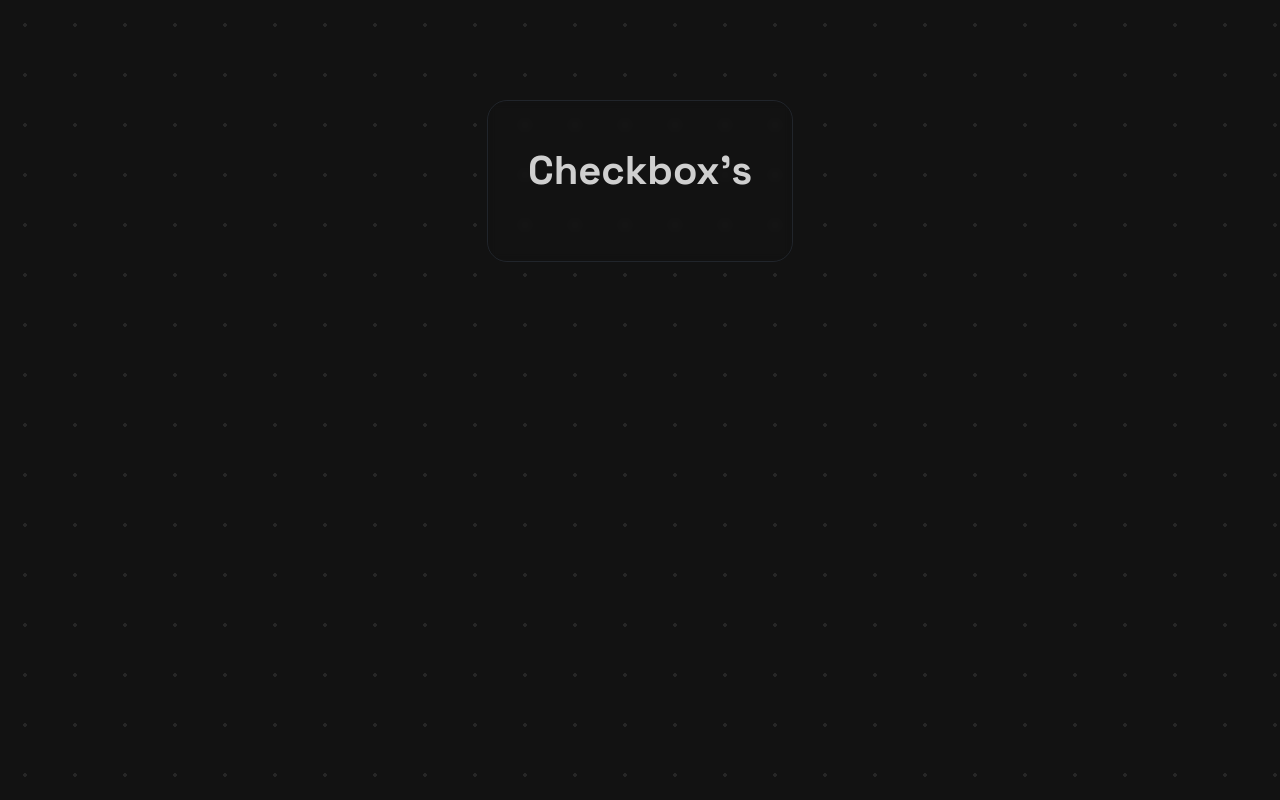
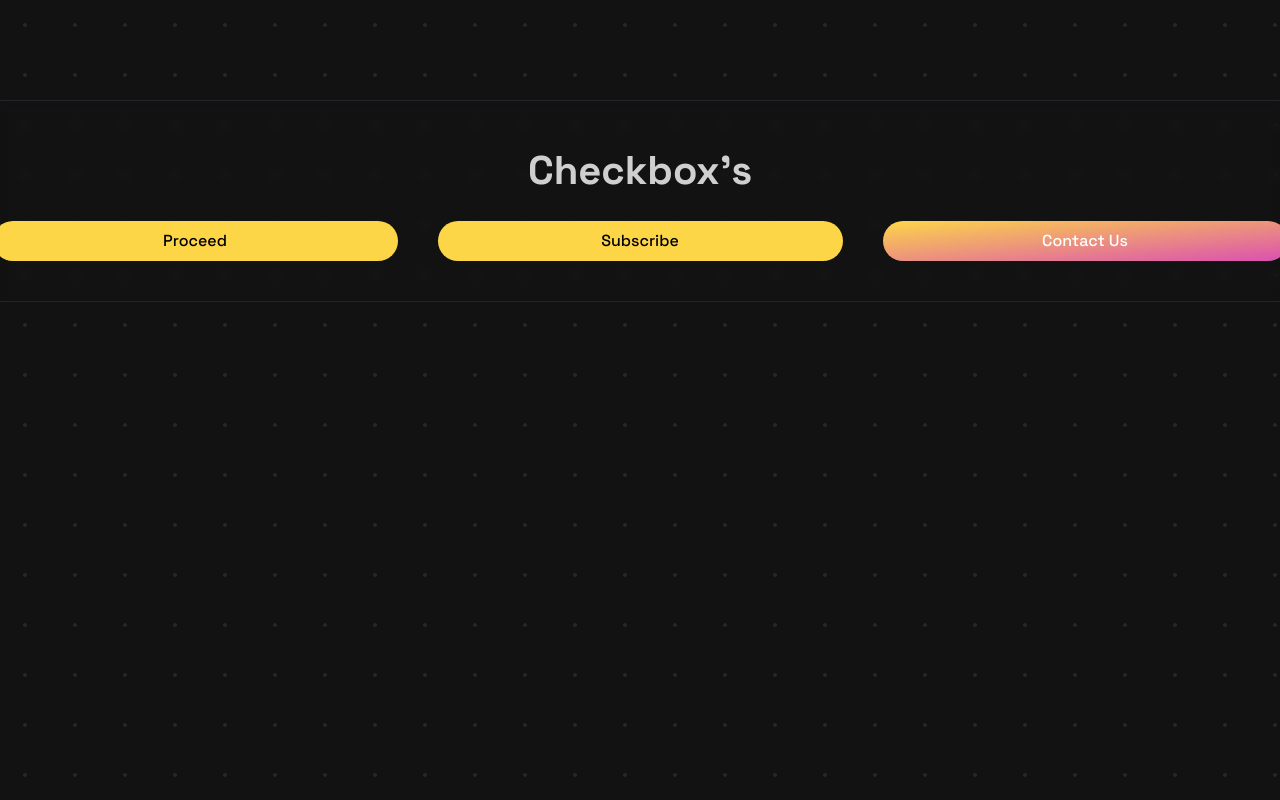
Before and after one commit to tublianchallenge/tublianchallenge, a SvelteKit app: page /deshawn_playground in a window 1280 px wide. Built offline with nearby package versions, Linux system fonts and the light colour scheme.

Commit message:
MarquisTheCoder: finsihed button Sun Nov 26 23:21:38 CST 2023

```diff
--- a/src/lib/components/buttons/Button.svelte
+++ b/src/lib/components/buttons/Button.svelte
@@ -2,15 +2,18 @@
 <!-- special button FDD648 DB50B1 tr br-->
 
 <!-- google button  transparen - FDD648 DB50B1 tr br outline -->
-<script lang="ts">
+<script lang="js">
+// @ts-nocheck
 
-let colors: Object = {
+export let category = "default";
+
+let colors = {
     default: "#FDD648",
-    special: "linear-gradient( #FDD648 , #DB50B1);",
-    google: "transparent"
+    special: "linear-gradient( to right bottom,#FDD648 , #DB50B1)",
+    google:  "transparent"
 }
 </script>
 
-<button style="background: ;" class="rounded-[30px] h-[40px] w-[359px] md:w-[360px] lg:w-[405px]">
+<button style="background: {colors[category]};" class="rounded-[30px] h-[40px] w-[359px] md:w-[360px] lg:w-[405px] font-[500] font-space-grotesk text-[16px]">
     <slot/>
 </button>
--- a/src/routes/deshawn_playground/+page.svelte
+++ b/src/routes/deshawn_playground/+page.svelte
@@ -1,5 +1,5 @@
 <script lang="ts">
-
+    import Button from "$lib/components/buttons/Button.svelte";
     import Category from "$lib/components/playground/Category.svelte";
         let group: number = 1
 </script>
@@ -8,7 +8,11 @@
 
 <!-- components go here -->
     <Category category={"Checkbox's"}>
-
+        <Button>Proceed</Button>
+        <Button>Subscribe</Button>
+        <Button category={"special"}>
+            <p class="text-white">Contact Us</p>
+        </Button>
     </Category>
 
 </div>
```
